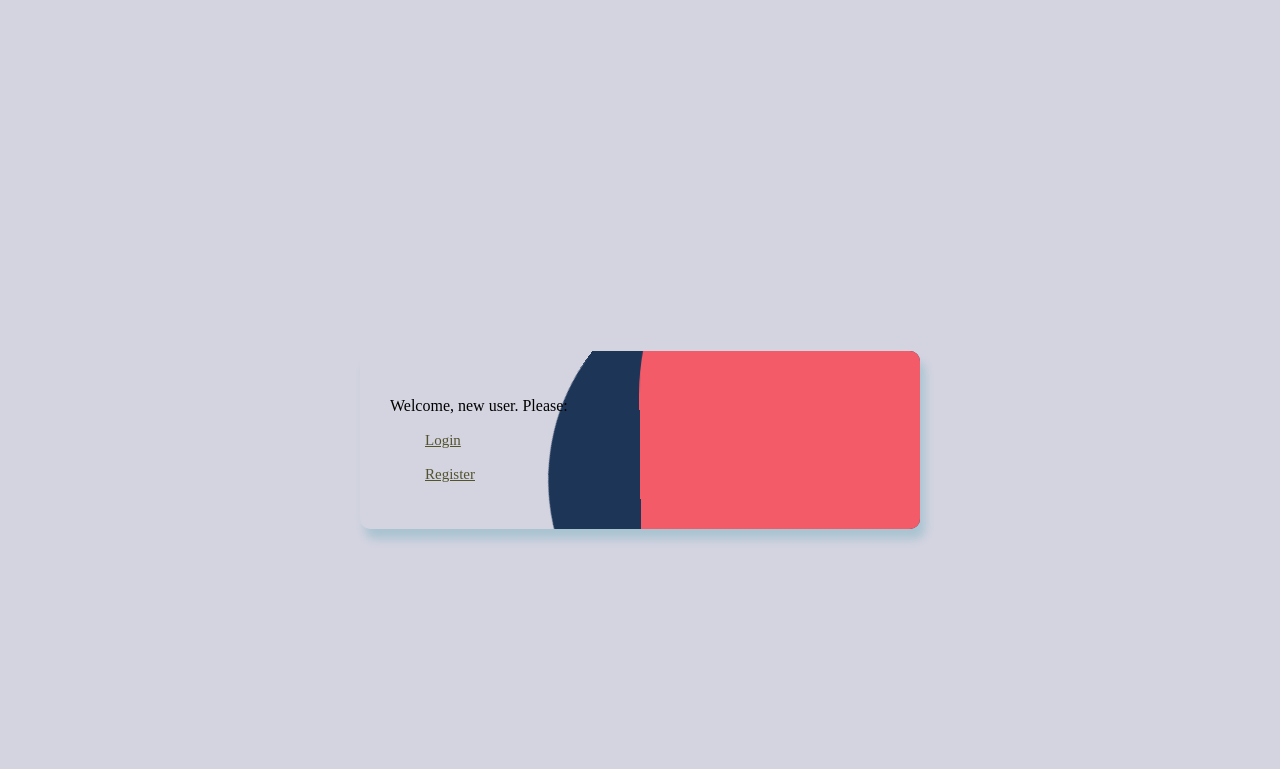
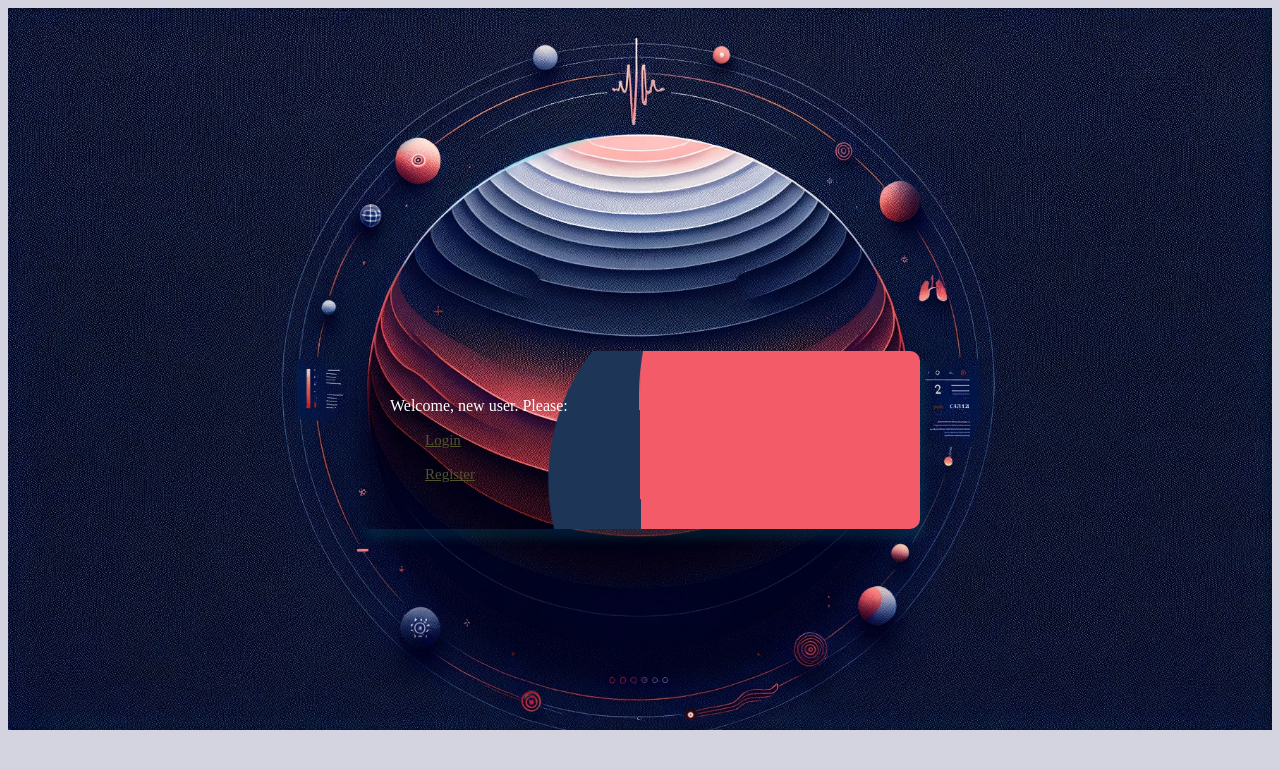
Before and after one commit to EnarmPro/Enarm365Pro, a Django app: page /mostrar_enarm/ in a window 1280 px wide. Shown: the top 769 px of the page. Run offline with Django 4.2, Linux system fonts and the light colour scheme; data comes from the database, SQL or seed files in the repository.

Commit message:
Final Stage

```diff
--- a/api/static/css/styles.css
+++ b/api/static/css/styles.css
@@ -224,3 +224,9 @@ a {
 .modal-header .close.modal-comentarios:hover {
     color: #000; /* Color del icono de cierre al pasar el ratón */
 }
+.image_login{
+  width: 100%;
+}
+.text_login{
+  color: #ffffff;
+}
--- a/api/templates/templatecontenido.html
+++ b/api/templates/templatecontenido.html
@@ -442,8 +442,9 @@
   <link rel="stylesheet" type ="text/css" href="{%static 'css/styles.css'%}"/>
 </head>
 <body>
+    <img class= "image_login" src="{%static 'img/fondos/registro.webp' %}" alt="Enarm 365 Logo">
      <form>
-        <p>Welcome, new user. Please:</p>
+        <p class="text_login">Welcome, new user. Please:</p>
         <p> <a href="{% url 'login' %}">Login</a>  </p>
         <p> <a href="{% url 'register' %}">Register</a> </p>
     </form>
--- a/api/views.py
+++ b/api/views.py
@@ -53,7 +53,7 @@ def index(request):
 
 
 def simulador_free(request):
-    template_name = 'simulator/simulator_free.html'
+    template_name = 'Simulator/simulator_free.html'
 
     # Verificar si el usuario está autenticado
     if request.user.is_authenticated:
@@ -122,7 +122,7 @@ def simulador_free(request):
     return render(request, template_name, context)
 
 def simulador_Personalizado(request):
-    template_name = 'simulator/simulator_Personalizado.html'
+    template_name = 'Simulator/simulator_Personalizado.html'
     if request.method == "POST":
         tipo_tiempo = request.POST.get('tiempo')
         preguntas_cantidad = request.POST.get('numero')
@@ -710,7 +710,7 @@ def dashboard(request):
 
 
 def simulador_diagnostico(request):
-    template_name = 'simulator/simulator_diagnostico.html'
+    template_name = 'Simulator/simulator_diagnostico.html'
 
     # Verificar si el usuario está autenticado
     if request.user.is_authenticated:
```
